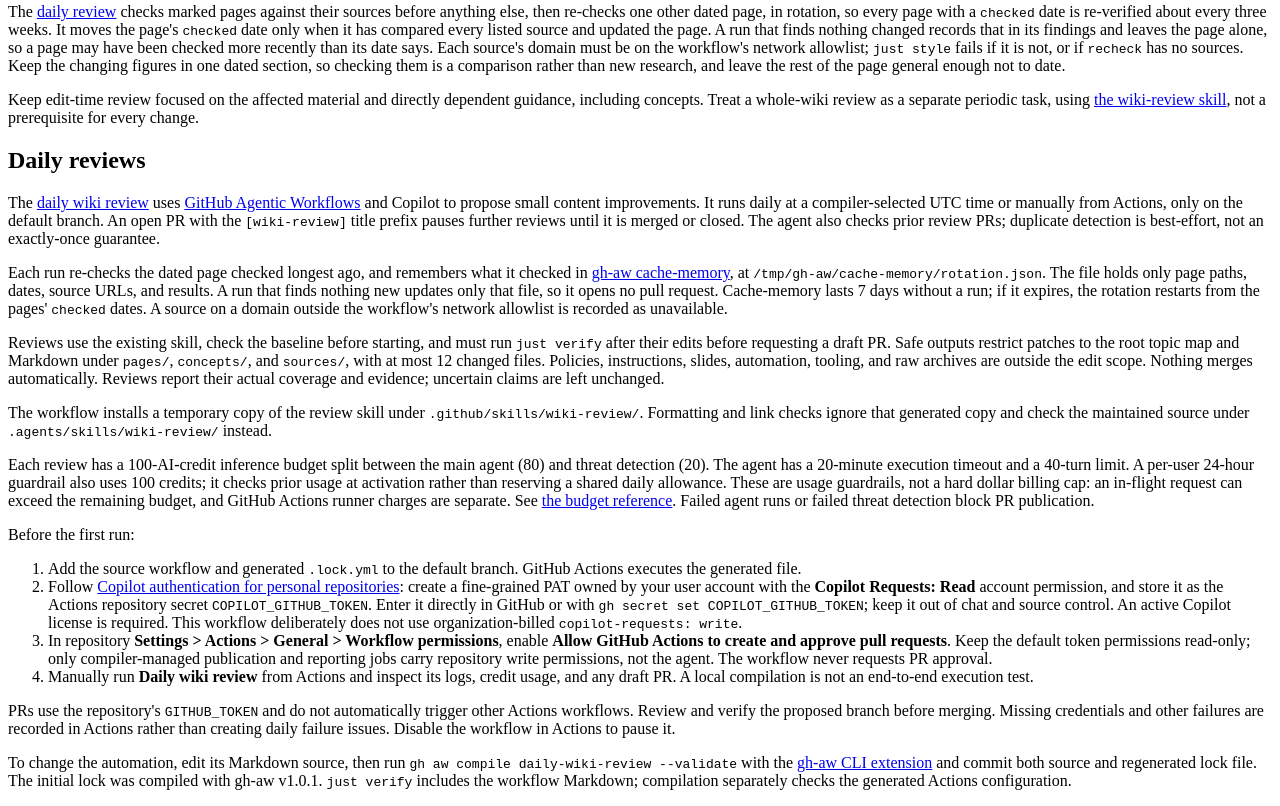
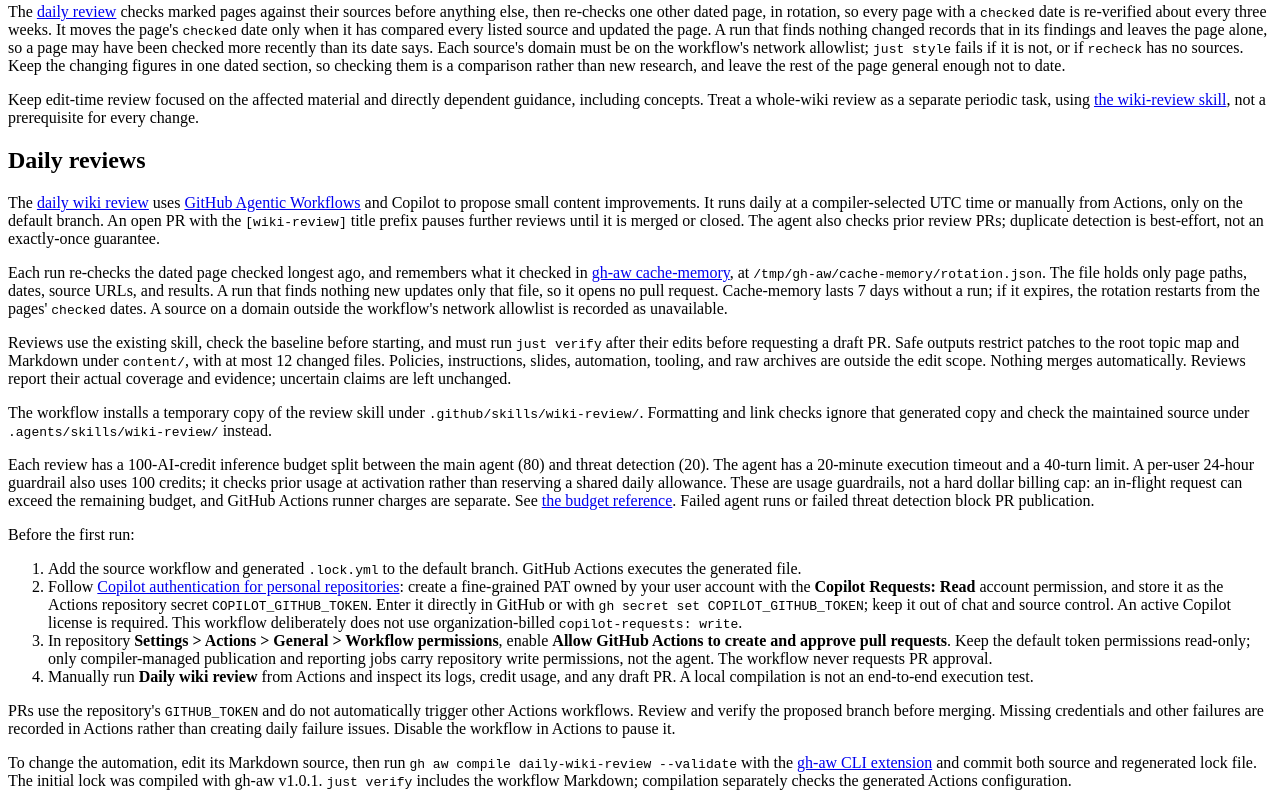
Before and after one commit to ho-henry-senior/ai-wiki, an Eleventy site: page maintainers/MAINTAINING.md in a window 1280 px wide. Shown: the part 3826-4632 px from the top of the page. Built offline with nearby package versions, Linux system fonts and the light colour scheme; Eleventy itself is replaced by a stand-in of ours; files that its build step writes are made by us from their sources.

Commit message:
Fix remaining links and daily review paths after content migration

```diff
--- a/maintainers/MAINTAINING.md
+++ b/maintainers/MAINTAINING.md
@@ -168,7 +168,7 @@ The [daily wiki review](../.github/workflows/daily-wiki-review.md) uses [GitHub
 
 Each run re-checks the dated page checked longest ago, and remembers what it checked in [gh-aw cache-memory](https://github.github.com/gh-aw/reference/cache-memory/), at `/tmp/gh-aw/cache-memory/rotation.json`. The file holds only page paths, dates, source URLs, and results. A run that finds nothing new updates only that file, so it opens no pull request. Cache-memory lasts 7 days without a run; if it expires, the rotation restarts from the pages' `checked` dates. A source on a domain outside the workflow's network allowlist is recorded as unavailable.
 
-Reviews use the existing skill, check the baseline before starting, and must run `just verify` after their edits before requesting a draft PR. Safe outputs restrict patches to the root topic map and Markdown under `pages/`, `concepts/`, and `sources/`, with at most 12 changed files. Policies, instructions, slides, automation, tooling, and raw archives are outside the edit scope. Nothing merges automatically. Reviews report their actual coverage and evidence; uncertain claims are left unchanged.
+Reviews use the existing skill, check the baseline before starting, and must run `just verify` after their edits before requesting a draft PR. Safe outputs restrict patches to the root topic map and Markdown under `content/`, with at most 12 changed files. Policies, instructions, slides, automation, tooling, and raw archives are outside the edit scope. Nothing merges automatically. Reviews report their actual coverage and evidence; uncertain claims are left unchanged.
 
 The workflow installs a temporary copy of the review skill under `.github/skills/wiki-review/`. Formatting and link checks ignore that generated copy and check the maintained source under `.agents/skills/wiki-review/` instead.
 
```
